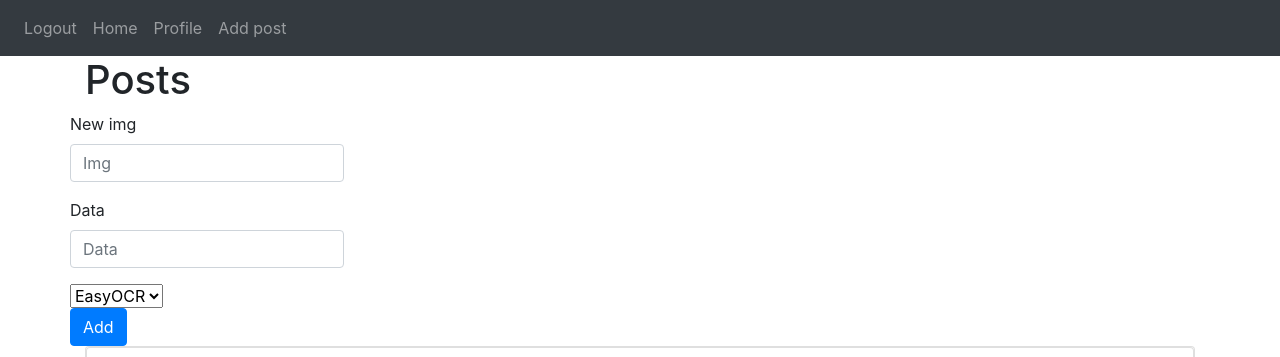
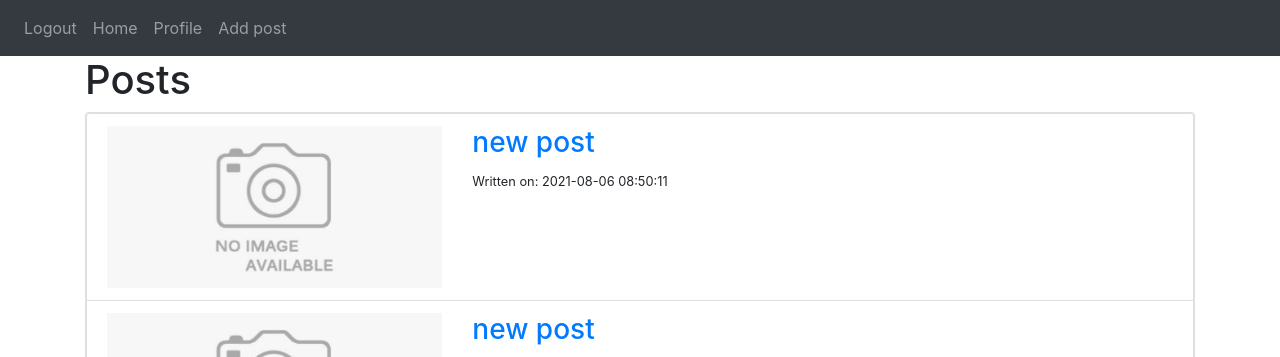
Before and after one commit to jfkeci/ocr-blog, a Flask app: page / in a window 1280 px wide. Shown: the top 357 px of the page. Run offline with Flask 2, Linux system fonts and the light colour scheme; a user stored in the database is signed in; data comes from the database, SQL or seed files in the repository; both versions use the stored data as it was after the commit; some libraries are stand-ins or nearby versions.

Commit message:
adding a post and user profile

```diff
--- a/website/templates/home.html
+++ b/website/templates/home.html
@@ -3,25 +3,6 @@
 {% block content %}
 
 <h1 allign="center">Posts</h1>
-
-<div class="row">
-    <form method="POST">
-        <div class="form-group">
-            <label for="img">New img</label>
-            <input type="img" class="form-control" id="img" name="img" placeholder="Img" />
-        </div>
-        <div class="form-group">
-            <label for="data">Data</label>
-            <input type="data" class="form-control" id="data" name="data" placeholder="Data" />
-        </div>
-        <select class="form-select" aria-label="Default select example" id="type" name="type">
-            <option value="EasyOCR" selected>EasyOCR</option>
-            <option value="Kraken">Kraken</option>
-        </select>
-        <br />
-        <button type="submit" class="btn btn-primary">Add</button>
-    </form>
-</div>
 
 <div class="well">
     {% if posts is defined %}
@@ -47,8 +28,4 @@
     {% endif %}
 </div>
 
-
-
-
-
 {% endblock %}
--- a/website/views.py
+++ b/website/views.py
@@ -11,28 +11,9 @@ import json
 views = Blueprint('views', __name__)
 
 
-@views.route('/', methods=['GET', 'POST'])
+@views.route('/', methods=['GET'])
 @login_required
 def home():
-    if request.method == 'POST':
-        data_img = request.form.get('img')
-        data_type = request.form.get('type')
-        data_data = request.form.get('data')
-        if len(data_img) < 2:
-            flash('Data is too short', category='error')
-        if len(data_type) < 2:
-            flash('Type is too short', category='error')
-        if len(data_data) < 2:
-            flash('Data is too short', category='error')
-        else:
-            new_post = Post()
-            new_post.img = data_img
-            new_post.type = data_type
-            new_post.data = data_data
-            new_post.user_id = current_user.id
-            db.session.add(new_post)
-            db.session.commit()
-            flash('Post added', category='success')
     posts = Post.query.all()
     return render_template("home.html", posts=posts, user=current_user)
 
@@ -53,10 +34,23 @@ def delete_post():
 @views.route('/profile', methods=['GET', 'POST'])
 @login_required
 def profile():
-    return render_template("home.html", posts=posts, user=current_user)
+    return render_template("profile.html", user=current_user)
 
 
 @views.route('/add', methods=['GET', 'POST'])
 @login_required
 def add():
-    return render_template("home.html", posts=posts, user=current_user)
+    if request.method == 'POST':
+        data_img = request.form.get('img')
+        data_type = request.form.get('type')
+        data_data = 'data'
+
+        new_post = Post()
+        new_post.img = data_img
+        new_post.type = data_type
+        new_post.data = data_data
+        new_post.user_id = current_user.id
+        db.session.add(new_post)
+        db.session.commit()
+        flash('Post added', category='success')
+    return render_template("add.html", user=current_user)
```
Also changed, not shown: website/templates/add.html (+20 -0 lines), website/templates/profile.html (+39 -0 lines), website/database.db, website/static/img/noimage.jpeg (added).
